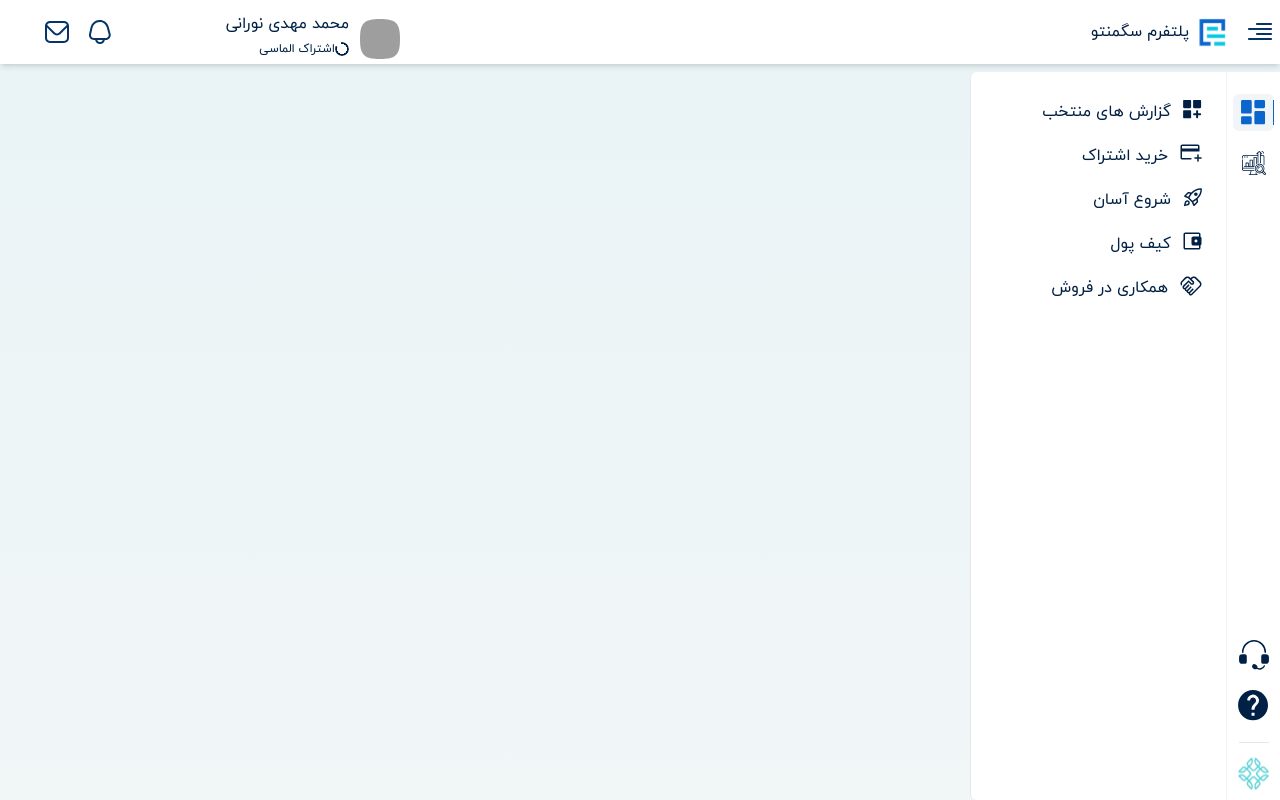
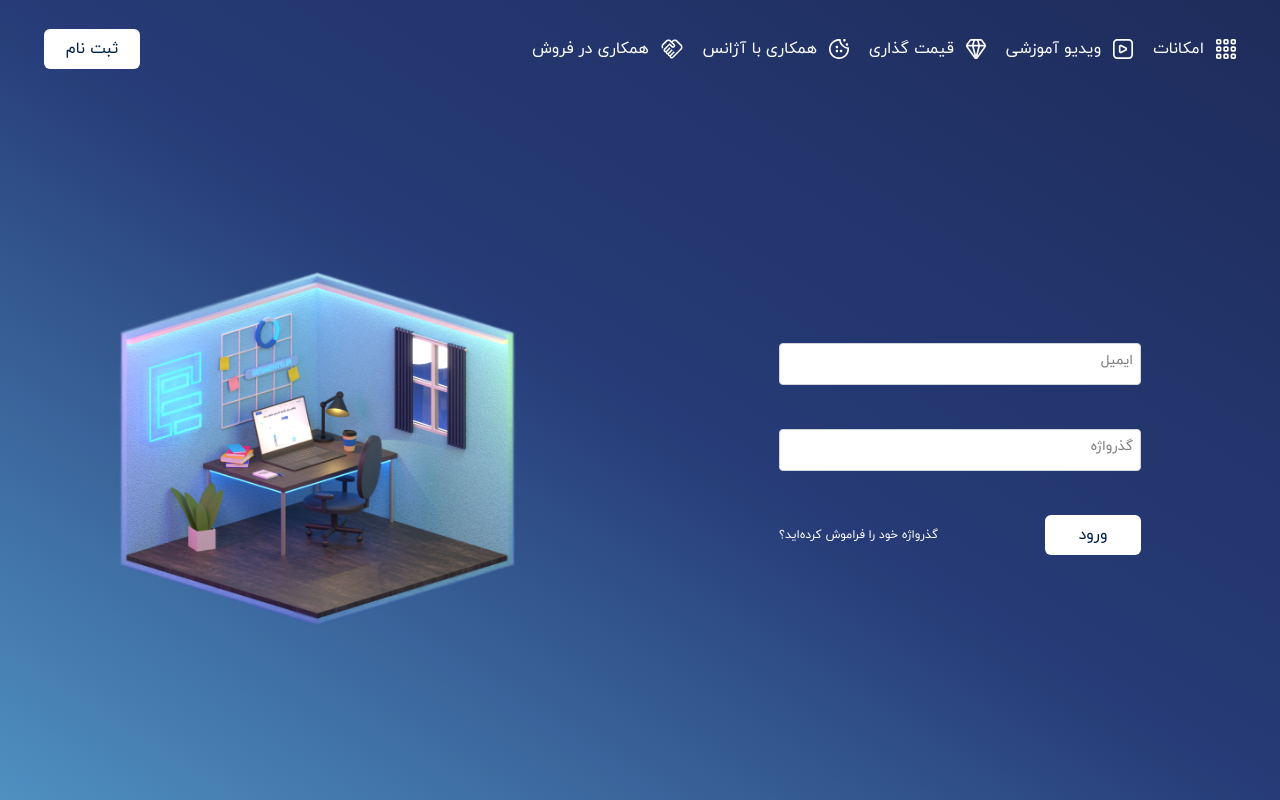
Before and after one commit to xaankoow/segmento-nuxt, a Nuxt app: page /auth/login in a window 1280 px wide. Built offline with nearby package versions, Linux system fonts and the light colour scheme; grey boxes are pictures that could not be loaded.

Commit message:
feat-page: login page designed

```diff
--- a/layouts/login.vue
+++ b/layouts/login.vue
@@ -164,13 +164,13 @@
           </SvgLabeled>
         </li>
       </ul>
-      <button class="bg-primary border-none w-24 h-10 rounded-md">{{ content.signup }}</button>
+      <button class="bg-base-100 text-base-content border-none w-24 h-10 rounded-md hover:bg-base-250">{{ content.signup }}</button>
     </div>
-    <div class="flex h-full">
+    <div class="flex h-full w-full">
       <div class="flex w-1/2 h-full items-center">
         <img src="/images/AuthBackground.png" class="mx-auto w-2/3" />
       </div>
-      <div>
+      <div class="flex w-1/2" style="direction: rtl;">
         <NuxtPage />
       </div>
     </div>
--- /dev/null
+++ b/pages/auth/login.vue
@@ -0,0 +1,26 @@
+<template>
+  <div class="flex w-full items-center">
+    <div class="mx-auto">
+      <div class="flex flex-col gap-11 w-full items-center">
+        <InputText placeHolder="ایمیل" type="email" class="w-[22.625rem]" />
+        <InputText placeHolder="گذرواژه" type="password" class="w-[22.625rem]" />
+        <div class="flex justify-between w-full items-center">
+          <button
+            class="bg-base-100 hover:bg-base-250 text-base-content border-none w-24 h-10 rounded-md"
+          >
+            ورود
+          </button>
+          <label class="text-xs">
+            <a href="#"> گذرواژه خود را فراموش کرده‌اید؟ </a></label
+          >
+        </div>
+      </div>
+    </div>
+  </div>
+</template>
+
+<script setup>
+definePageMeta({
+  layout: "login",
+});
+</script>
```
